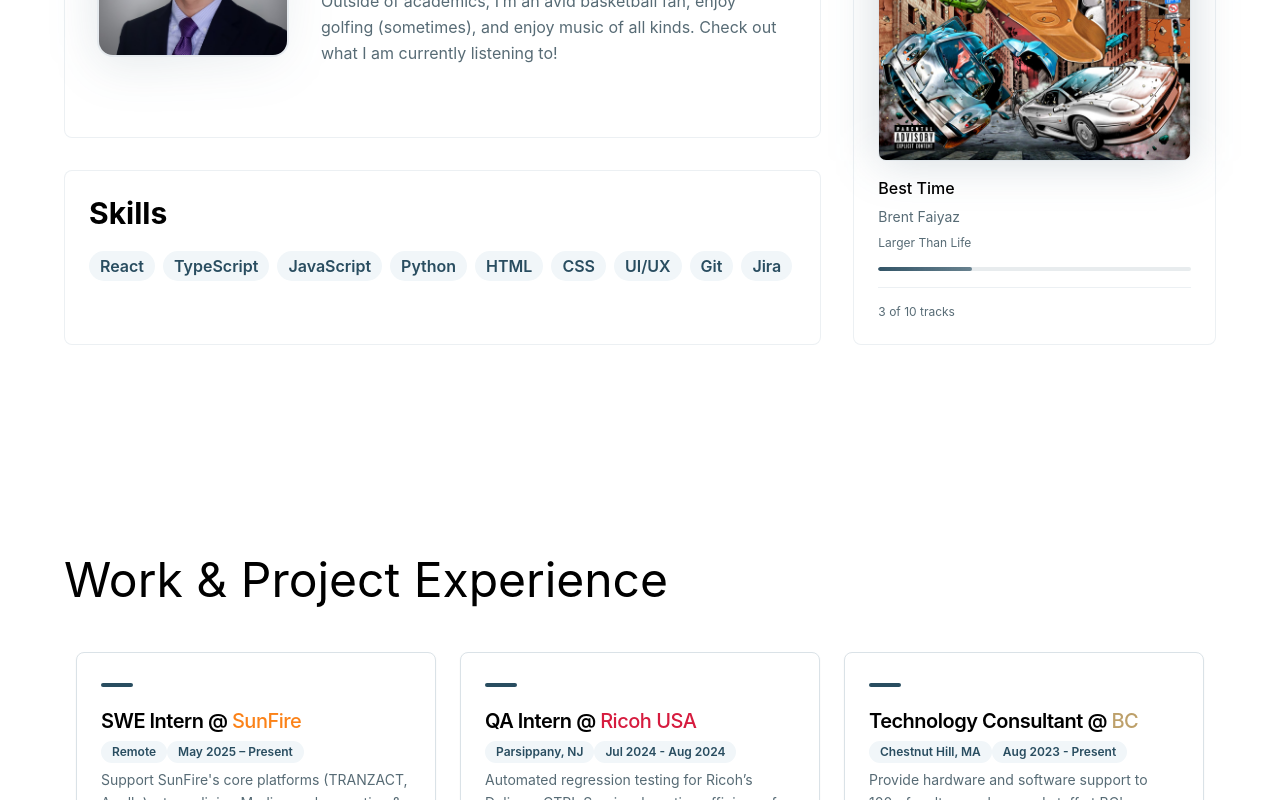
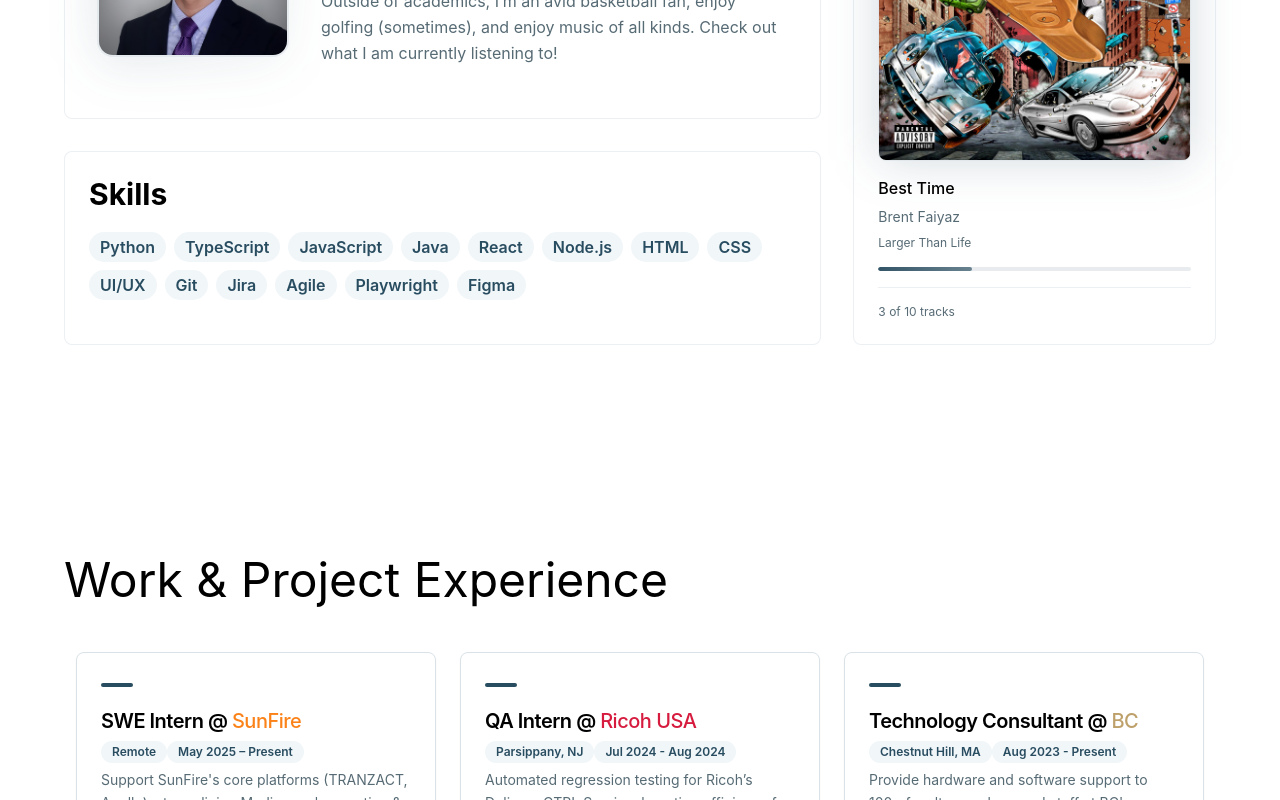
Before and after one commit to 22stevenwu/22stevenwu.github.io, a React (Create React App) app: page / in a window 1280 px wide. Shown: the part 1205-2005 px from the top of the page. Built offline with nearby package versions, Linux system fonts and the light colour scheme.

Commit message:
code cleanup

```diff
--- a/src/components/About.tsx
+++ b/src/components/About.tsx
@@ -27,12 +27,6 @@ const tracks = [
   { name: "Flight's Booked", artist: "Drake", album: "Honestly, Nevermind", albumArt: honestlynevermind },
   { name: "drive ME crazy!", artist: "Lil Yachty ft. Diana Gordon", album: "Let's Start Here.", albumArt: letsstarthere },
   { name: "Superpowers", artist: "Daniel Caesar", album: "NEVER ENOUGH", albumArt: neverenough },
-];
-
-const skills = [
-  { icon: Code2, label: "Frontend", tech: "React, TypeScript, Tailwind" },
-  { icon: Zap, label: "Backend", tech: "Node.js, PostgreSQL, APIs" },
-  { icon: Palette, label: "Design", tech: "Figma, UI/UX, Animation" },
 ];
 
 export const About = () => {
@@ -167,15 +161,20 @@ export const About = () => {
         <Card className="md:col-span-2 p-6 h-full bg-card border-border/50 shadow-[var(--shadow-soft)] hover:shadow-[var(--shadow-medium)] hover:-translate-y-2 transition-all duration-300">
           <h2 className="text-3xl font-bold mb-5">Skills</h2>
             <div className="flex flex-wrap justify-center gap-2 md:justify-start">
-              <Badge variant="secondary" className="text-md">React</Badge>
+              <Badge variant="secondary" className="text-md">Python</Badge>
               <Badge variant="secondary" className="text-md">TypeScript</Badge>
               <Badge variant="secondary" className="text-md">JavaScript</Badge>
-              <Badge variant="secondary" className="text-md">Python</Badge>
+              <Badge variant="secondary" className="text-md">Java</Badge>
+              <Badge variant="secondary" className="text-md">React</Badge>
+              <Badge variant="secondary" className="text-md">Node.js</Badge>
               <Badge variant="secondary" className="text-md">HTML</Badge>
               <Badge variant="secondary" className="text-md">CSS</Badge>
               <Badge variant="secondary" className="text-md">UI/UX</Badge>
               <Badge variant="secondary" className="text-md">Git</Badge>
               <Badge variant="secondary" className="text-md">Jira</Badge>
+              <Badge variant="secondary" className="text-md">Agile</Badge>
+              <Badge variant="secondary" className="text-md">Playwright</Badge>
+              <Badge variant="secondary" className="text-md">Figma</Badge>
             </div>
         </Card>
       </div>
--- a/src/components/Navbar.tsx
+++ b/src/components/Navbar.tsx
@@ -1,5 +1,5 @@
 import React, { useState, useRef, useEffect } from 'react';
-import { Menu, X, Github, Linkedin, Sun, Moon } from 'lucide-react';
+import { Menu, X, Sun, Moon } from 'lucide-react';
 
 const NavLink: React.FC<{ href: string; children: React.ReactNode; onClick?: () => void }> = ({ href, children, onClick }) => (
   <a
```
